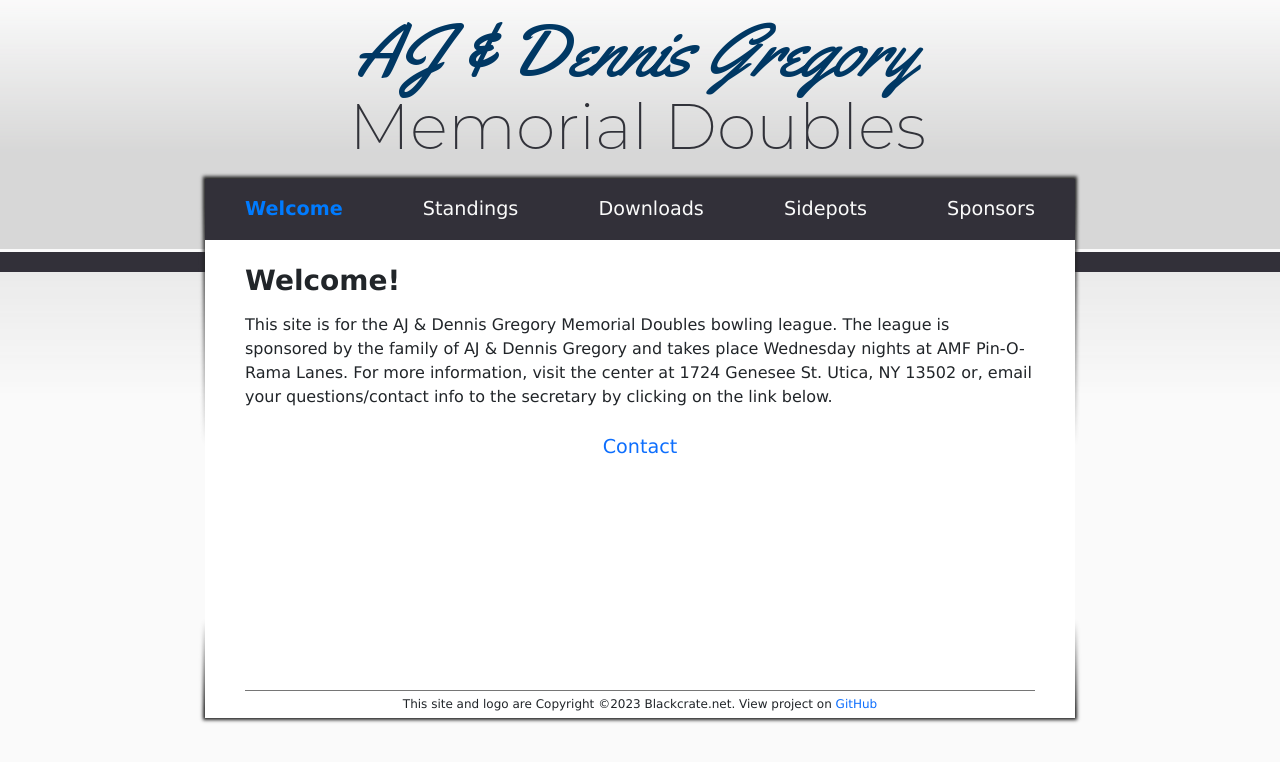
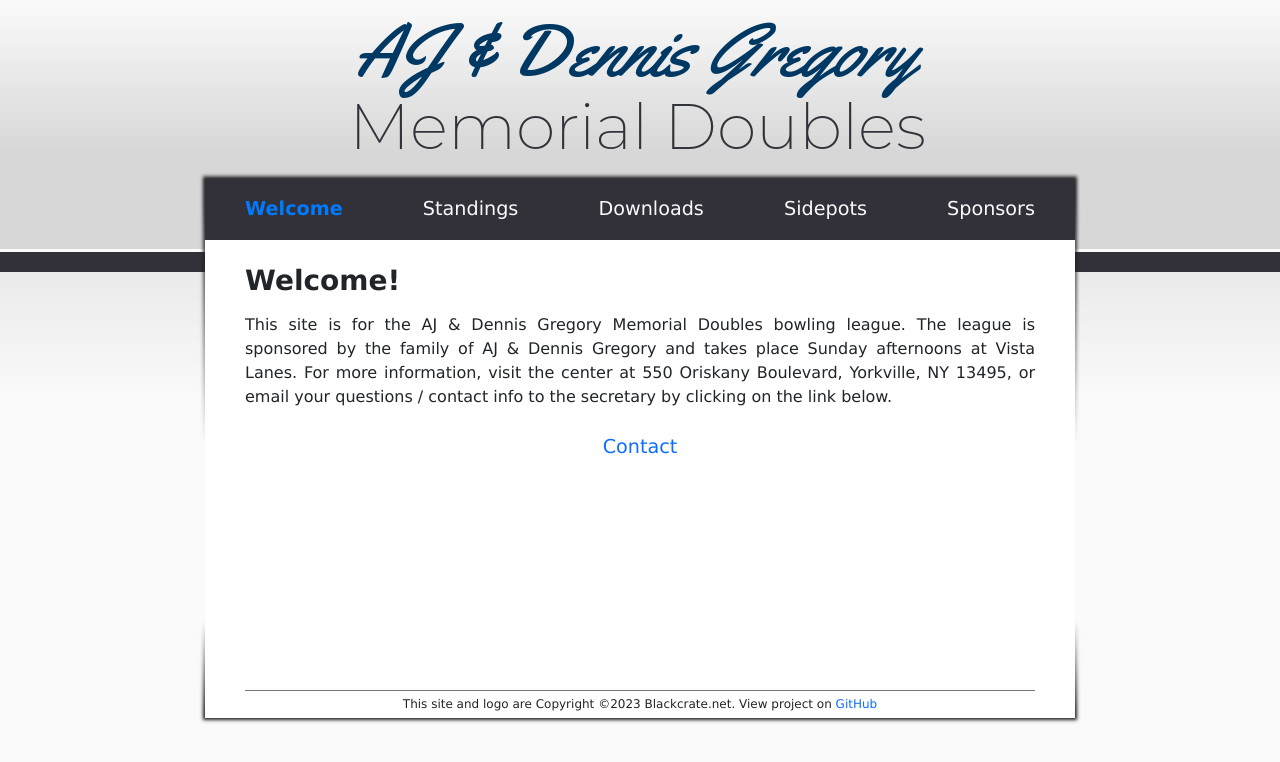
Before and after one commit to perrigow/doubles, a Jekyll site: the page built from pages/index.html, in a window 1280 px wide. Shown: the top 762 px of the page. Built offline with Jekyll 4.4.1, drawn with Linux system fonts in a browser that asks for light colours.

Commit message:
new branch for 2023-2024 season

```diff
--- /dev/null
+++ b/_downloads/2023-2024.html
@@ -0,0 +1,3 @@
+---
+season: 2023-2024
+---
--- a/_layouts/downloads.html
+++ b/_layouts/downloads.html
@@ -43,7 +43,7 @@
         {%- endfor %}
         </ul>
       {%- else %}
-        <span class="text-muted mb-3 d-block">No standings sheets<br>for this season</span>
+        <span class="text-muted mb-3 d-block">No standings sheets<br>yet for this season</span>
       {%- endif %}
     </div>
 
@@ -56,7 +56,7 @@
         {%- endfor %}
         </ul>
       {%- else %}
-        <span class="text-muted mb-3 d-block">No miscellaneous files<br>for this season</span>
+        <span class="text-muted mb-3 d-block">No miscellaneous files<br>yet for this season</span>
       {%- endif %}
     </div>
   </div>
--- a/_layouts/sidepots.html
+++ b/_layouts/sidepots.html
@@ -36,7 +36,7 @@
         {% endfor %}
         </ul>
       {% else %}
-        <span class="text-muted mb-3 d-block">No sidepot reports for this season</span>
+        <span class="text-muted mb-3 d-block">No sidepot reports yet for this season</span>
       {% endif %}
     </div>
   </div>
--- a/_sass/dgmd/_base.scss
+++ b/_sass/dgmd/_base.scss
@@ -36,3 +36,7 @@
 	background-color: #005cbf;
 	border-color: #0052b0;
 }
+
+.text-justify {
+	text-align: justify;
+}
--- /dev/null
+++ b/_sidepots/2023-2024.html
@@ -0,0 +1,3 @@
+---
+season: 2023-2024
+---
--- a/pages/index.html
+++ b/pages/index.html
@@ -4,12 +4,12 @@
 nav_pos: 0
 ---
 <h3>Welcome!</h3>
-<p>
+<p class="text-justify">
 This site is for the AJ &amp; Dennis Gregory Memorial Doubles bowling league.
-The league is sponsored by the family of AJ &amp; Dennis Gregory and takes place Wednesday nights
-at AMF Pin-O-Rama Lanes. For more information, visit the center at 1724 Genesee
-St. Utica, NY 13502 or, email your questions/contact info to the secretary by
-clicking on the link below.
+The league is sponsored by the family of AJ &amp; Dennis Gregory and takes place
+Sunday afternoons at Vista Lanes. For more information, visit the center at 550
+Oriskany Boulevard, Yorkville, NY 13495, or email your questions / contact info to the
+secretary by clicking on the link below.
 </p>
 <div id="contact-link" class="mt-4 text-center">
   <a href="mailto:wayne@blackcrate.net">Contact</a>
```
Also changed, not shown: 4 other files.
